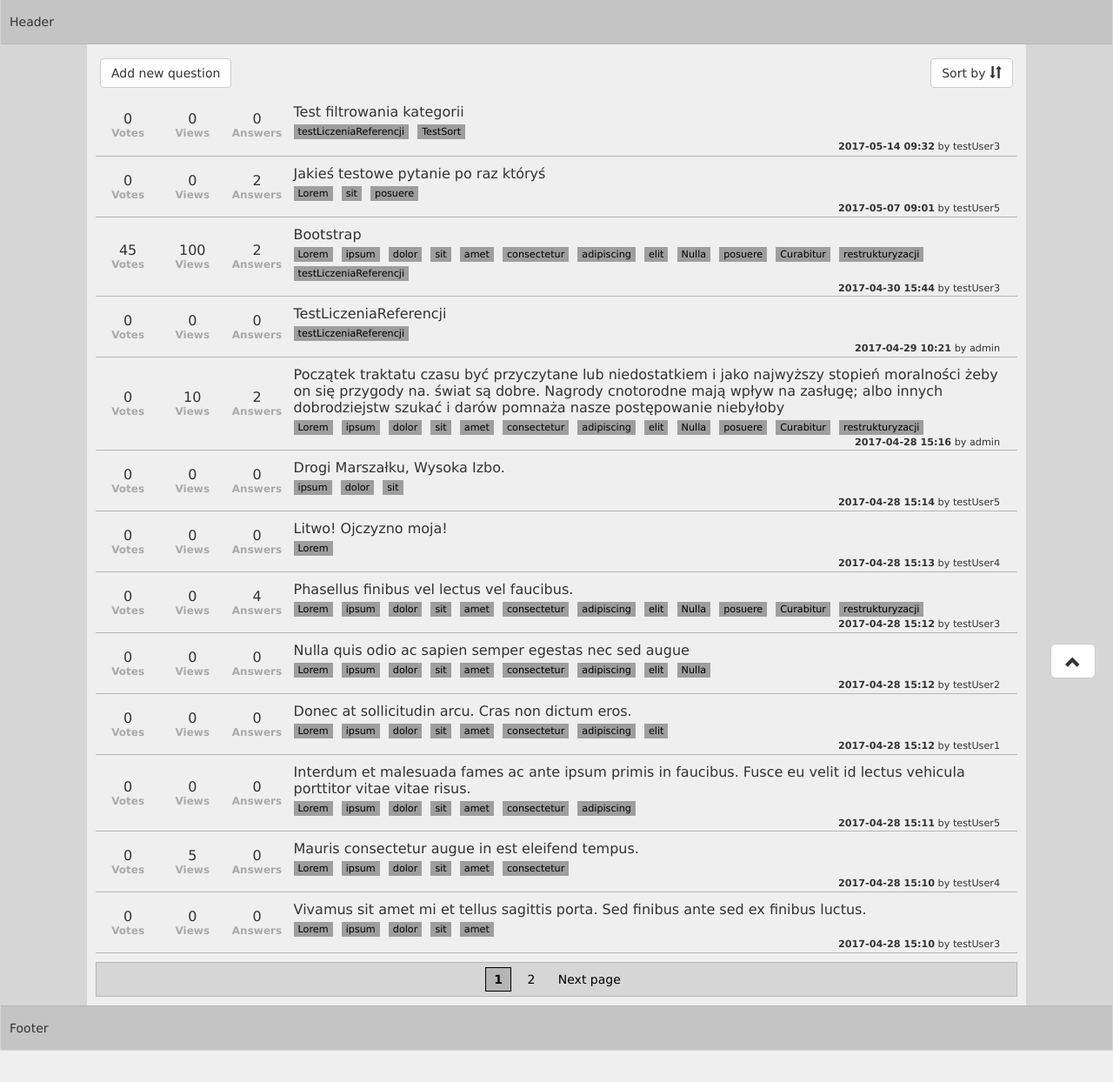
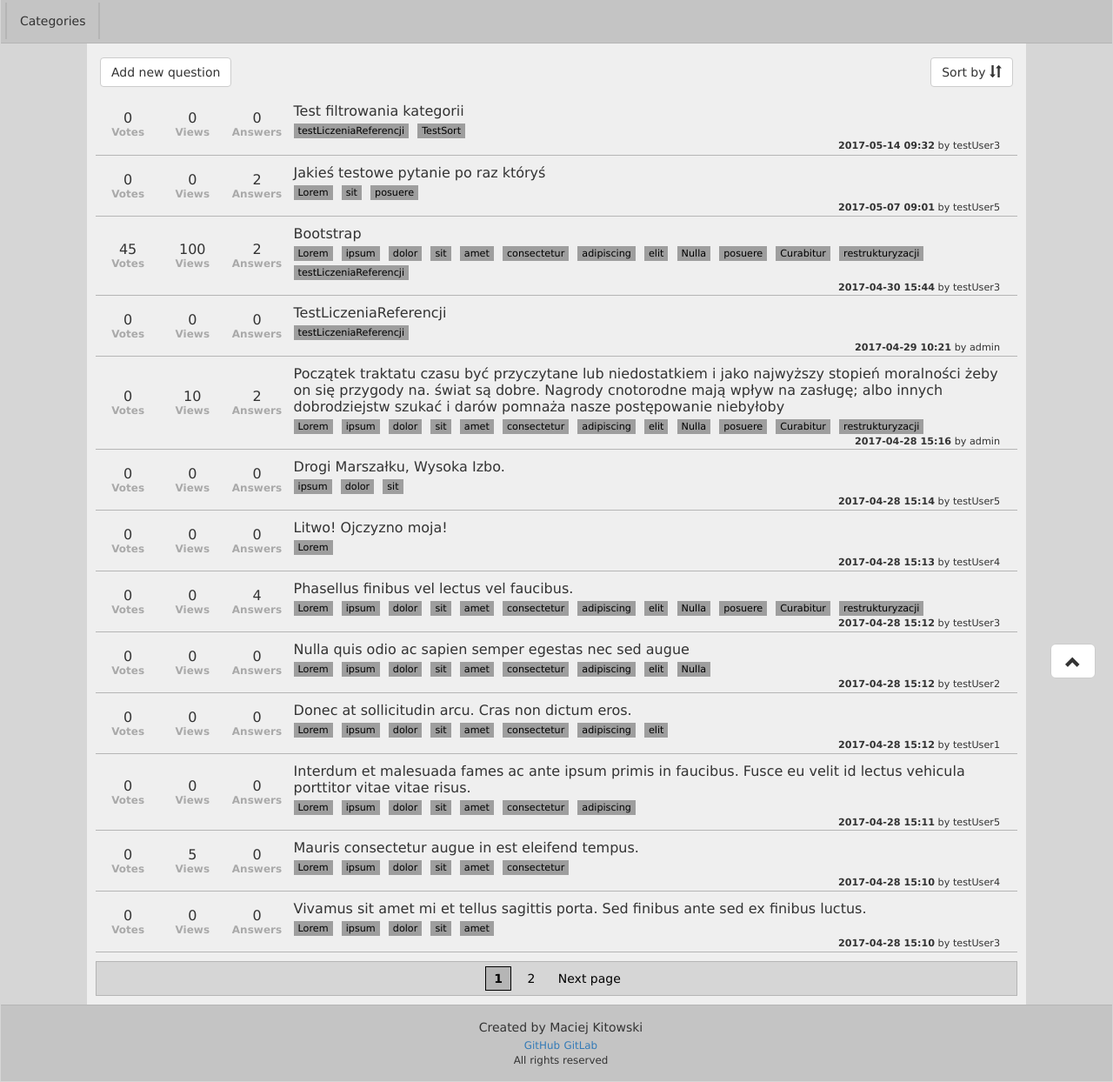
Before and after one commit to MaciejKitowski/DjangoWebsite, a Django app: page / in a window 1280 px wide. Shown: the whole page at 87% size. Before the commit the page ends 1208 px from the top, so only its background shows below. Run offline with Django 3.2, Linux system fonts and the light colour scheme; data comes from the database, SQL or seed files in the repository; some libraries are stand-ins or nearby versions.

Commit message:
Header button class

```diff
--- a/DjangoWebsite/Question/templates/index.html
+++ b/DjangoWebsite/Question/templates/index.html
@@ -22,7 +22,9 @@
     </head>
     <body>
         <div id="header">
-            Header
+            <div class="Button">
+                Categories
+            </div>
         </div>
         <div id="mainContent">
             <div id="questionNavbar">
@@ -99,7 +101,10 @@
         </div>
         <a href="#" class="btn btn-default btn-lg" role="button" id="backToTop"><span class="glyphicon glyphicon-chevron-up"></span></a>
         <div id="footer">
-            Footer
+            Created by Maciej Kitowski <br/>
+            <a href = "https://github.com/MaciejKitowski"><small>GitHub</small></a>
+            <a href = "https://gitlab.com/Horunkan"><small>GitLab</small></a> <br/>
+            <small>All rights reserved</small>
         </div>
     </body>
 </html>
--- a/DjangoWebsite/static/css/index.css
+++ b/DjangoWebsite/static/css/index.css
@@ -5,10 +5,30 @@ body {
 }
 
 #header {
-    padding: 15px 0px 15px 10px;
+    /*padding: 15px 0px 15px 10px;*/
+    height: 50px;
     margin: 0px 1px 0px 1px;
     background-color: #C4C4C4;
     border-bottom: 1px solid #B5B5B5;
+}
+
+#header .Button {
+    vertical-align: bottom;
+    margin: 3px 5px 0px 5px;
+    padding: 0px 15px 0px 15px;
+    display:inline-block;
+    height: 42px;
+    line-height: 42px;
+    background-color: #C4C4C4;
+    outline: 4px solid #C4C4C4;
+    border-left: 2px solid #B5B5B5;
+    border-right: 2px solid #B5B5B5;
+    text-align: center;
+}
+
+#header .Button:hover {
+    background-color: #CBCBCB;
+    outline: 4px solid #CBCBCB;
 }
 
 #mainContent {
@@ -150,4 +170,5 @@ body {
     margin: 0px 1px 1px 1px;
     background-color: #C4C4C4;
     border-top: 1px solid #B5B5B5;
+    text-align: center;
 }
```
